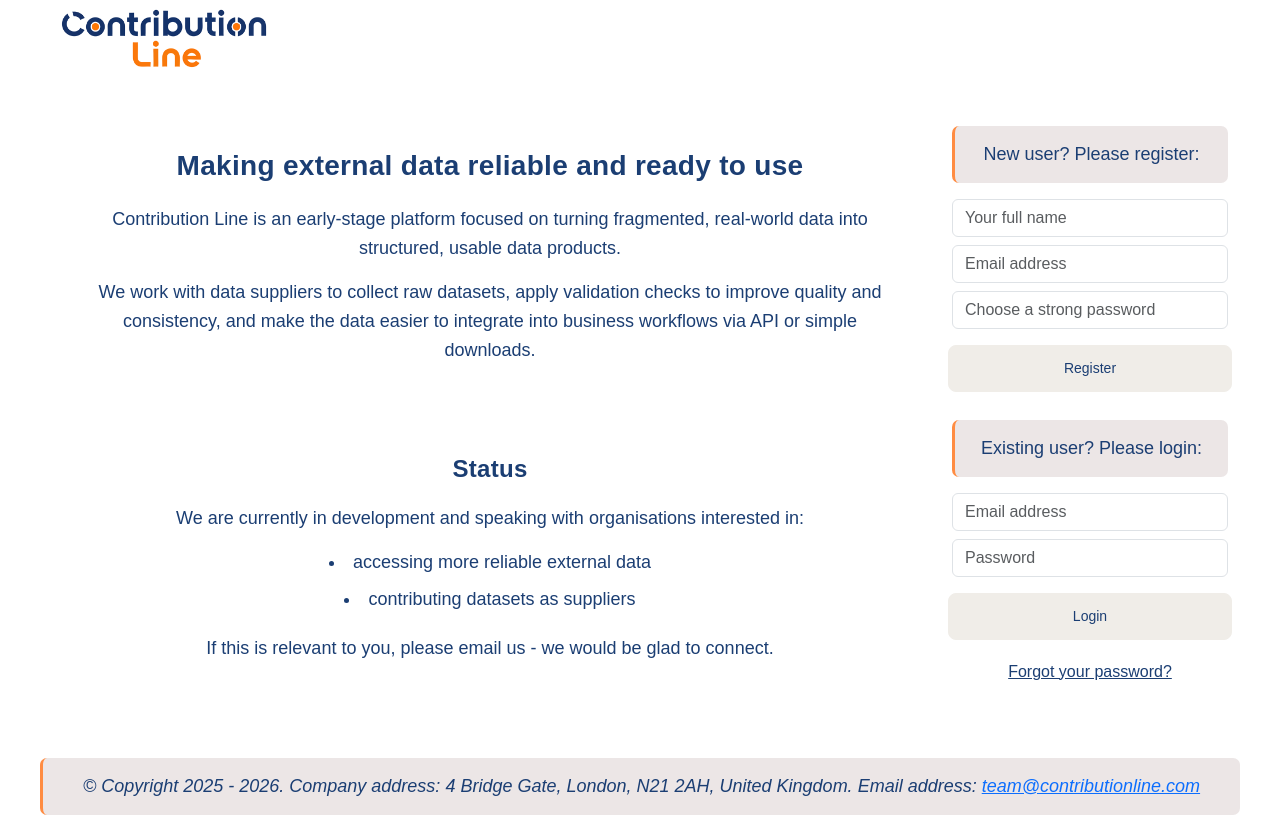
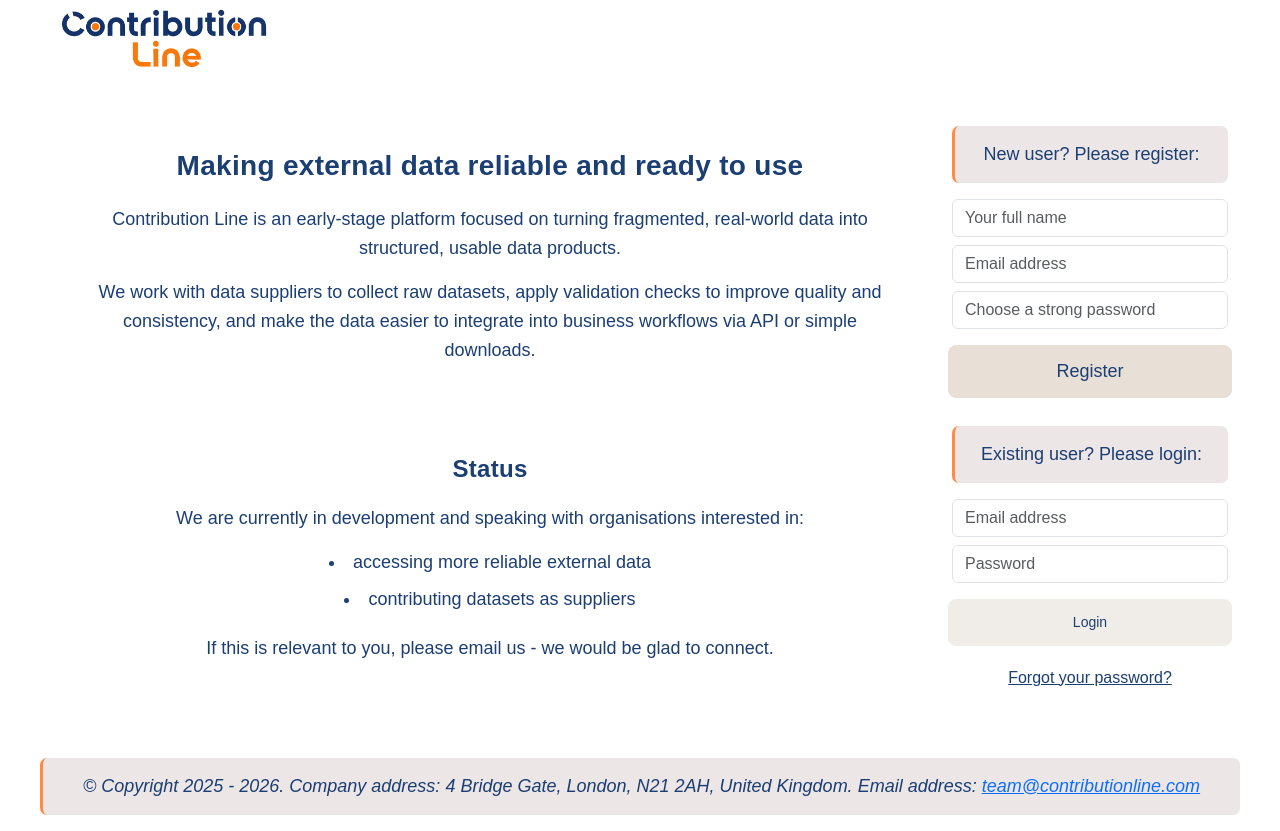
Before and after one commit to Alec-Hajinoff/Contribution_Line_Refinery, a React (Create React App) app in the folder React/: page / in a window 1280 px wide. Built offline with nearby package versions, Linux system fonts and the light colour scheme.

Commit message:
26/4/26, 7:18

```diff
--- a/React/src/UserRegistration.css
+++ b/React/src/UserRegistration.css
@@ -22,27 +22,12 @@
   border-left: 3px solid #ff8c42;
 }
 
-.btn-secondary {
-  background-color: #f0ede8;
-  border-color: #f0ede8;
-  color: #1b3e73;
-  font-weight: 500;
-  transition: all 0.3s ease;
-  font-family: Arial, Helvetica, sans-serif;
-  font-size: 18px;
-}
-
-.btn-secondary:hover {
+.user-registration-wrapper .btn-secondary {
   background-color: #e8dfd6;
   border-color: #e8dfd6;
   color: #1b3e73;
+  font-weight: 500;
   font-family: Arial, Helvetica, sans-serif;
   font-size: 18px;
+  box-shadow: none;
 }
-
-.btn-secondary:active {
-  background-color: #dfd6cd;
-  border-color: #dfd6cd;
-  font-family: Arial, Helvetica, sans-serif;
-  font-size: 18px;
-}
--- a/React/src/UserRegistration.js
+++ b/React/src/UserRegistration.js
@@ -89,6 +89,7 @@
   };
 
   return (
+    <div className="user-registration-wrapper">
       <form className="row g-2" onSubmit={handleSubmit} noValidate>
         {" "}
         {/*noValidate disables the browser outputting its error messages
@@ -152,6 +153,7 @@
         </button>
         <div id="registerPlaceholder"></div>
       </form>
+    </div>
   );
 }
 
```
Lines whose indentation alone changed are shown as unchanged.
